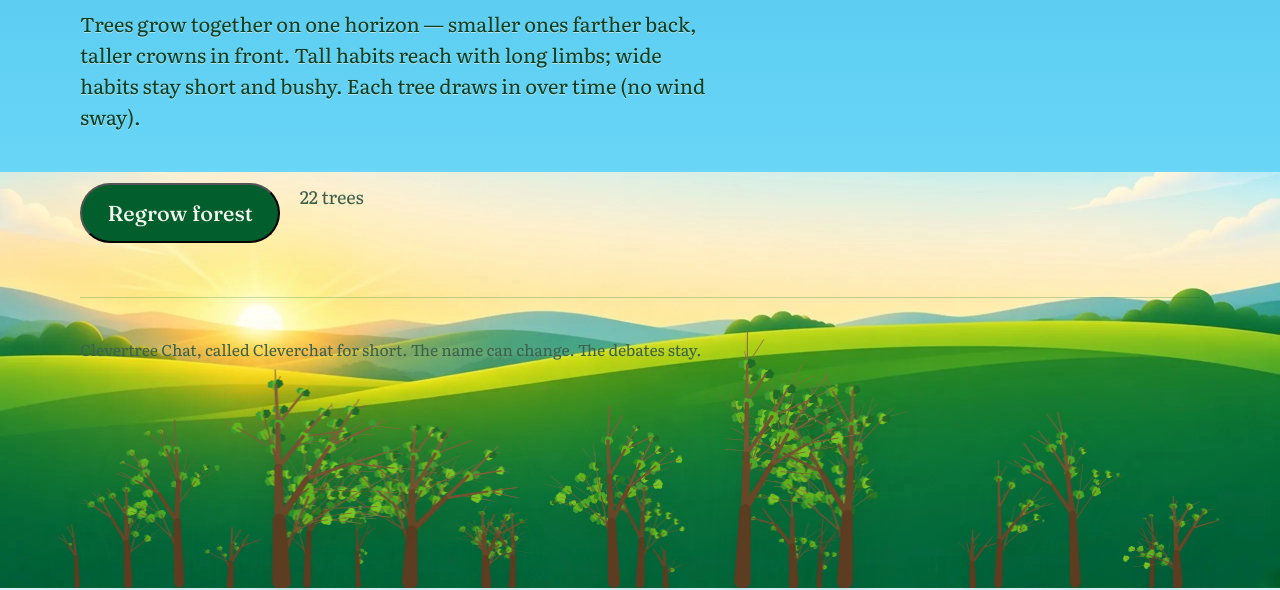
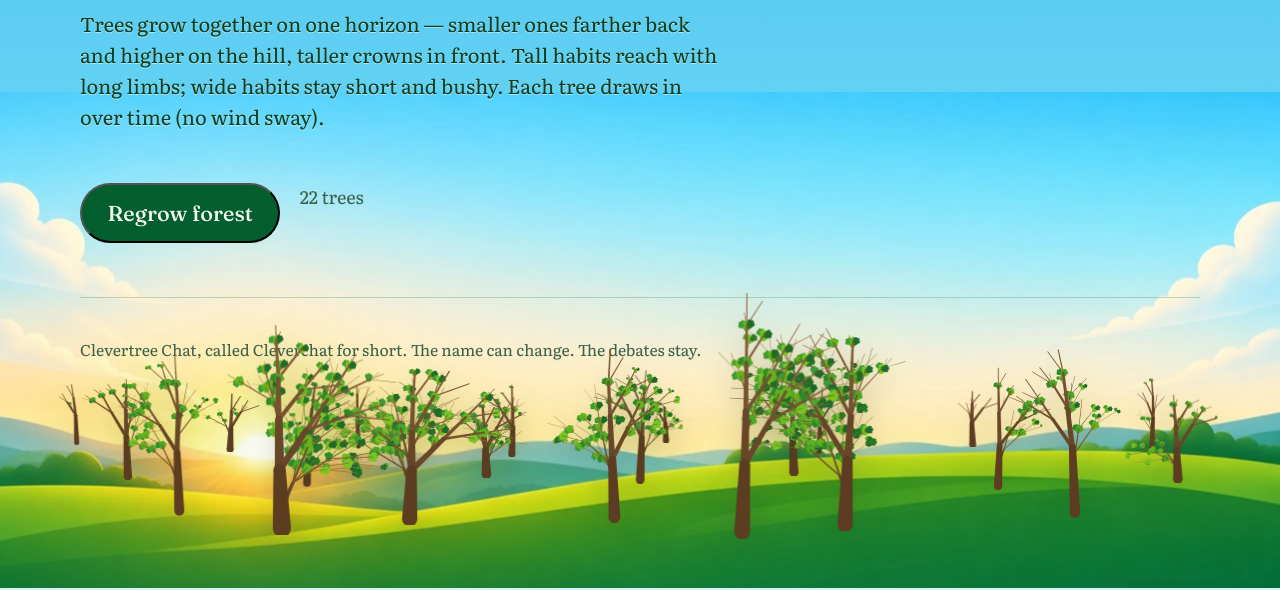
Before and after one commit to paradigm-threat/clevertree-chat, a browser extension: page trees/index.html in a window 1280 px wide. Shown: the part 212-802 px from the top of the page. Drawn offline with Linux system fonts and the light colour scheme; animation ran at ten frames a second.

Commit message:
fix: raise forest horizon and seat far trees higher on the hill
Lift the stand off the viewport bottom; smaller/farther trees get a higher baseline than near ones.

```diff
--- a/js/forest-horizon.js
+++ b/js/forest-horizon.js
@@ -55,6 +55,11 @@
       figure.style.left = entry.x * 100 + "%";
       figure.style.height = entry.scale * 100 + "%";
       figure.style.zIndex = String(Math.round(10 + entry.depth * 90));
+      // Perspective: farther (smaller / lower depth) trees sit higher on the hillside.
+      // depth 0 → ~34% up from horizon floor; depth 1 → ~2% (near foreground).
+      const hill = Math.max(0, Math.min(1, 1 - entry.depth));
+      const bottomPct = 2 + hill * 32;
+      figure.style.bottom = bottomPct + "%";
 
       const canvas = document.createElement("canvas");
       canvas.width = 520;
--- a/styles.css
+++ b/styles.css
@@ -499,7 +499,7 @@ footer {
   .pair-row { grid-template-columns: 1fr; }
 }
 
-/* /trees — copy scrolls; hills + horizon forest stay pinned to the bottom */
+/* /trees — copy scrolls; hills + forest sit mid-lower (not flush to screen bottom) */
 .trees-body {
   position: relative;
   min-height: 100vh;
@@ -512,12 +512,13 @@ footer {
   right: 0;
   bottom: 0;
   z-index: 0;
-  height: min(52vh, 34rem);
+  /* Taller band so the hill crest sits higher; trees plant mid-slope */
+  height: min(62vh, 40rem);
   pointer-events: none;
   background-color: #7ecf6a;
   background-image: url("/images/forest-horizon.jpg");
   background-image: url("/images/forest-horizon.webp");
-  background-position: center bottom;
+  background-position: center 42%;
   background-size: cover;
   background-repeat: no-repeat;
 }
@@ -525,7 +526,7 @@ footer {
 .trees-wrap {
   position: relative;
   z-index: 2;
-  padding-bottom: calc(min(52vh, 34rem) + 1.5rem);
+  padding-bottom: calc(min(58vh, 36rem) + 1.5rem);
 }
 
 .trees-page {
@@ -550,11 +551,12 @@ footer {
   position: fixed;
   left: 0;
   right: 0;
-  bottom: 0;
+  /* Lift the whole stand off the bottom of the viewport */
+  bottom: max(4vh, 1.5rem);
   z-index: 1;
   width: 100%;
   margin: 0;
-  height: min(48vh, 30rem);
+  height: min(46vh, 28rem);
   overflow: visible;
   pointer-events: none;
 }
@@ -565,6 +567,7 @@ footer {
 
 .forest-tree {
   position: absolute;
+  /* bottom set in JS from depth — far trees sit higher on the hill */
   bottom: 0;
   margin: 0;
   transform: translateX(-50%);
--- a/trees/index.html
+++ b/trees/index.html
@@ -49,7 +49,7 @@
     <main id="main" class="trees-page">
       <p class="kicker">Forest</p>
       <h1>One horizon.</h1>
-      <p class="lead trees-lead">Trees grow together on one horizon — smaller ones farther back, taller crowns in front. Tall habits reach with long limbs; wide habits stay short and bushy. Each tree draws in over time (no wind sway).</p>
+      <p class="lead trees-lead">Trees grow together on one horizon — smaller ones farther back and higher on the hill, taller crowns in front. Tall habits reach with long limbs; wide habits stay short and bushy. Each tree draws in over time (no wind sway).</p>
       <p class="trees-actions">
         <button type="button" class="button" id="regrow">Regrow forest</button>
         <span class="hint" id="forest-count"></span>
```
